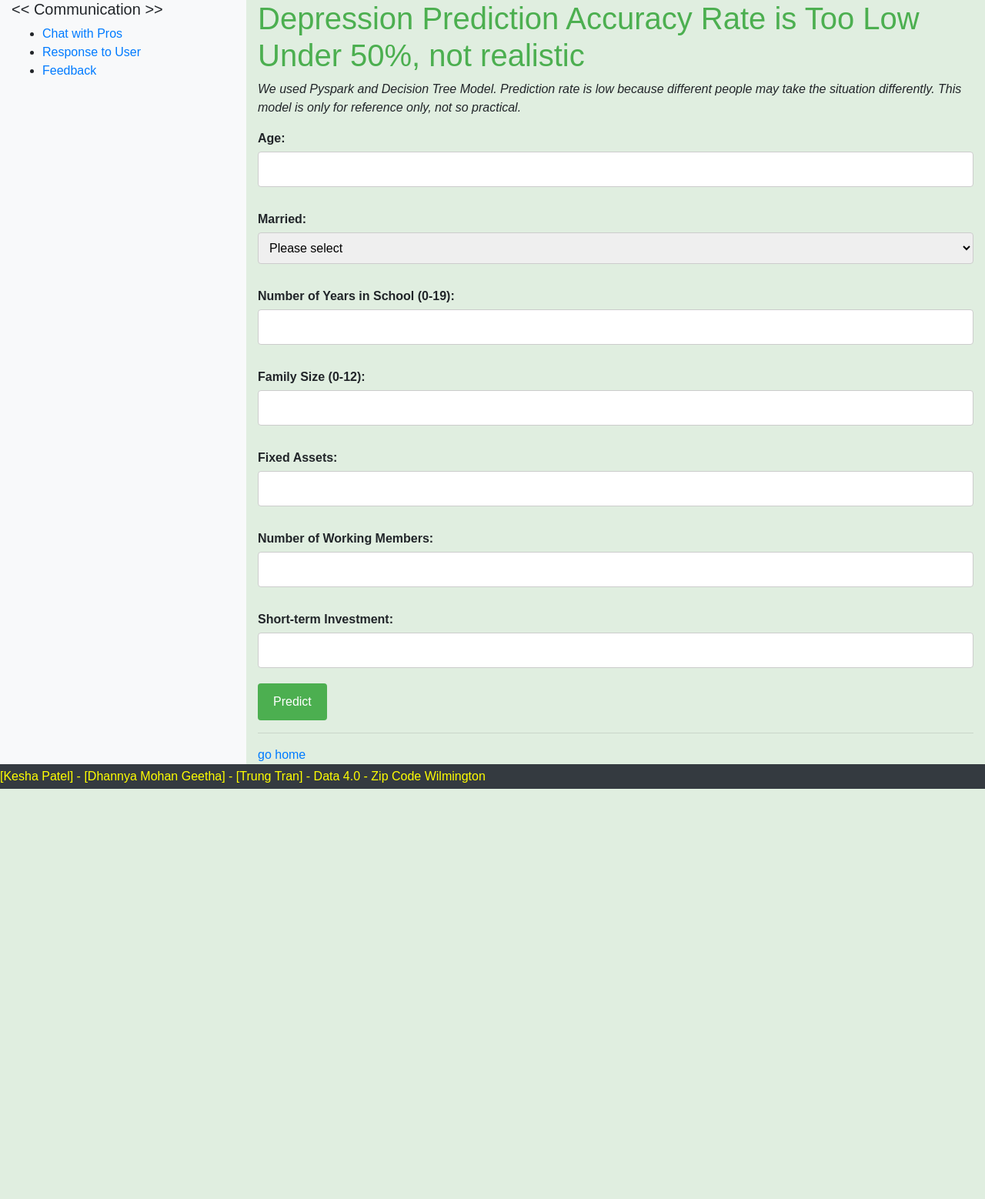
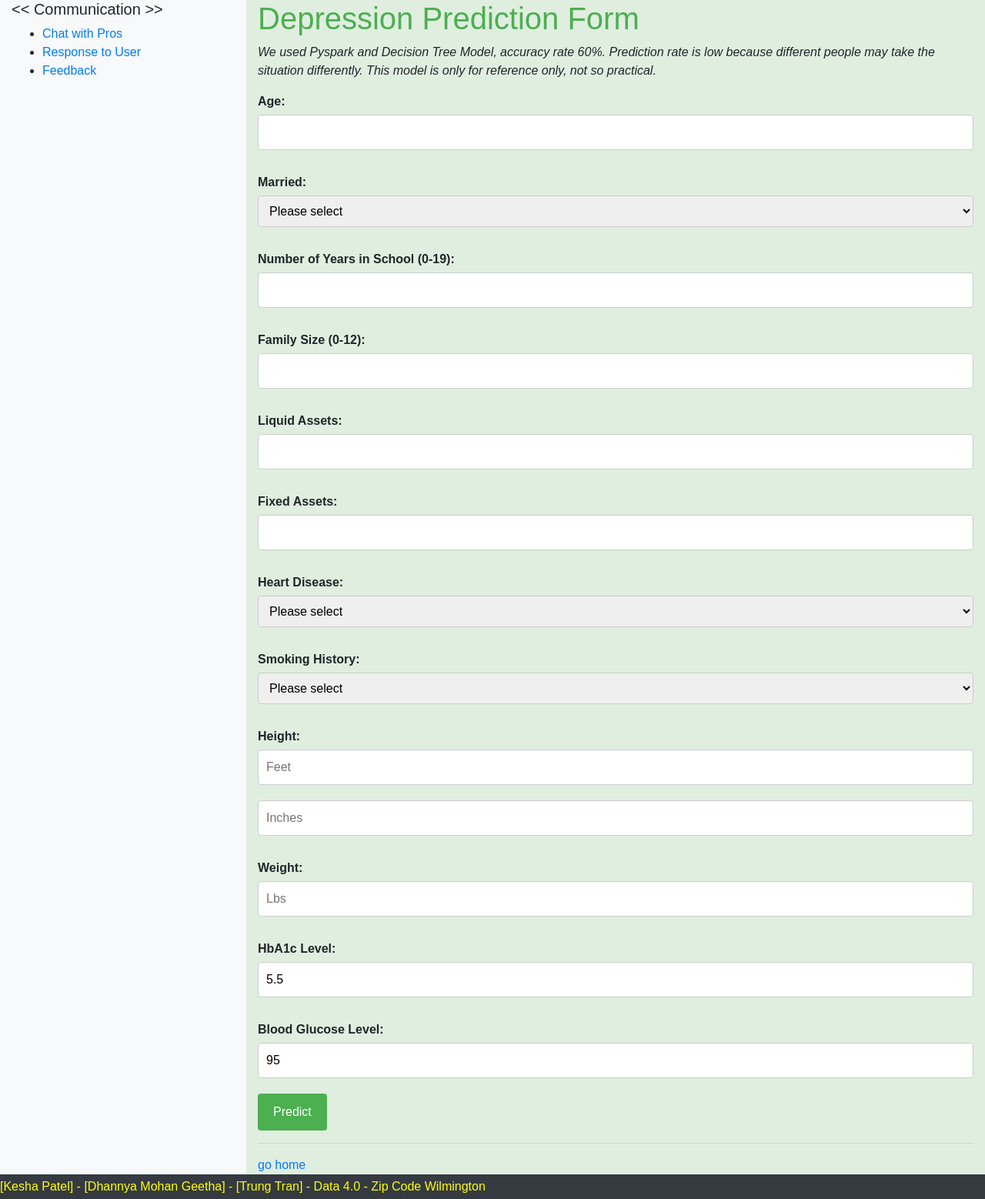
Before and after one commit to Health-Advisor-Machine/Health-Advisor-Machine, a Flask app: page /depression in a window 1280 px wide. Shown: the part 56-1614 px from the top of the page at 77% size. Before the commit the page ends 1081 px from the top, so only its background shows below. Run offline with Flask 3, Linux system fonts and the light colour scheme; parts of the project's set-up code (start-up, migrations or seed data) failed here and were passed over; some libraries are stand-ins or nearby versions.

Commit message:
add comments and feedback fix and some minor changes

```diff
--- a/app.py
+++ b/app.py
@@ -216,7 +216,7 @@ def craziness_results():
 
     return render_template("craziness.html", message=message)
 
-
+# These are the route to navigation bar links where we can find the project details.
 @app.route('/project')
 def project():
     return render_template("project.html")
@@ -232,7 +232,7 @@ producer = KafkaProducer(bootstrap_servers=['localhost:9092'])
 # create Kafka consumer
 consumer = KafkaConsumer('my_topic', bootstrap_servers=['localhost:9092'], auto_offset_reset='latest')
 
-# To start feed back page, where all feedback will be saved to DynamoDB
+#  messages will be saved to DynamoDB
 dynamodb = boto3.resource('dynamodb', region_name='us-east-1')
 table_message = 'final_message'
 # COMMAND IN CLI TO DOWNLOAD FROM DYNAMODB
@@ -240,13 +240,13 @@ table_message = 'final_message'
 
 # Check if table already exists
 existing_tables = list(dynamodb.tables.all())
-if any(table.name == table_message for table in existing_tables):
-    table = dynamodb.Table(table_message)
+if any(table1.name == table_message for table1 in existing_tables):
+    table1 = dynamodb.Table(table_message)
 else:
     # Create comments table
     # DynamoDB is NoSQL, we cannot use SQL to create table
     # These standard code create table in DynamoDB, following Key-Value and Hash function
-    table = dynamodb.create_table(
+    table1 = dynamodb.create_table(
         TableName=table_message,
         KeySchema=[
             {
@@ -266,7 +266,7 @@ else:
         }
     )
     # Wait for table to be created
-    table.meta.client.get_waiter('table_exists').wait(TableName=table_message)
+    table1.meta.client.get_waiter('table_exists').wait(TableName=table_message)
 # This end the block of creating table one DynamoDB if it's not there
 
 
@@ -276,8 +276,8 @@ def kafka_consumer_thread():
         # add message to a list to be rendered on the template
         app.config['MESSAGES'].append(message.value.decode())
 
-        # Add comment to DynamoDB table
-        table.put_item(
+        # Add message to DynamoDB table
+        table1.put_item(
             Item={
                 'message_id': str(time.time()),
                 'message': message
@@ -287,11 +287,11 @@ def kafka_consumer_thread():
 # create a list to store messages
 app.config['MESSAGES'] = []
 
-# start Kafka consumer thread
+# start Kafka consumer thread to receive the messages
 kafka_consumer = threading.Thread(target=kafka_consumer_thread)
 kafka_consumer.start()
 
-
+# route to the chat window
 @app.route('/user1')
 def page1():
     return render_template('page1.html', messages=app.config['MESSAGES'])
@@ -304,12 +304,12 @@ def send_message1():
     producer.send('my_topic', message.encode())
     return redirect(url_for('page1'))
 
-
+# route to chat window 2 for professionals
 @app.route('/user2')
 def page2():
     return render_template('page2.html', messages=app.config['MESSAGES'])
 
-
+# route to handle the user input message and sending it to producer.
 @app.route('/send_message2', methods=['POST'])
 def send_message2():
     message = request.form['message']
--- a/templates/depression.html
+++ b/templates/depression.html
@@ -1,10 +1,10 @@
 {% extends 'layout.html' %}
 
 {% block body %}
-	<h1>Depression Prediction Accuracy Rate is Too Low Under 50%, not realistic</h1>
-	<p><i>We used Pyspark and Decision Tree Model. Prediction rate is low because different people may take
+	<h1>Depression Prediction Form</h1>
+	<p><i>We used Pyspark and Decision Tree Model, accuracy rate 60%. Prediction rate is low because different people may take
     the situation differently. This model is only for reference only, not so practical.  </i></p>
-	<form action="#" method="post">
+	<form action="/depression_results" method="post">
 		<label for="age">Age:</label>
 		<input type="number" id="age" name="age" min="0" max="120" required>
 		<label for="married">Married:</label>
@@ -13,17 +13,46 @@
 			<option value="0">No</option>
 			<option value="1">Yes</option>
 		</select>
+
 		<label for="education_level">Number of Years in School (0-19):</label>
 		<input type="number" id="education_level" name="education_level" min="0" max="19" required>
 		<label for="total_members">Family Size (0-12):</label>
 		<input type="number" id="total_members" name="total_members" min="0" max="12" required>
+        <label for="gained_assets">Liquid Assets:</label>
+		<input type="number" id="gained_assets" name="gained_assets" required>
         <label for="durable_assets">Fixed Assets:</label>
 		<input type="number" id="durable_assets" name="durable_assets" required>
-		<label for="labour_primary">Number of Working Members:</label>
-		<input type="number" id="labour_primary" name="labour_primary" min="0" max="10" required>
-		<label for="no_lasting_investment">Short-term Investment:</label>
-		<input type="number" id="no_lasting_investment" name="no_lasting_investment" required>
 
+
+
+
+
+
+
+		<label for="heart_disease">Heart Disease:</label>
+		<select id="heart_disease" name="heart_disease" required>
+			<option value="">Please select</option>
+			<option value="0">No</option>
+			<option value="1">Yes</option>
+		</select>
+		<label for="smoking_history">Smoking History:</label>
+		<select id="smoking_history" name="smoking_history" required>
+			<option value="">Please select</option>
+			<option value="0">Never</option>
+			<option value="1">No Info</option>
+			<option value="2">Current</option>
+			<option value="3">Former</option>
+		</select>
+		<label for="height">Height:</label>
+  		<input type="number" id="feet" name="feet" min="0" max="12" placeholder="Feet" required>
+  		<input type="number" id="inches" name="inches" min="0" max="11" placeholder="Inches" required>
+		<label for="weight">Weight:</label>
+  		<input type="number" id="weight" name="weight" min="0" placeholder="Lbs" required>
+		<label for="HbA1c_level">HbA1c Level:</label>
+		<input type="number" id="HbA1c_level" name="HbA1c_level" min="0" max="20" step="0.1" value="5.5" required>
+		<label for="blood_glucose_level">Blood Glucose Level:</label>
+		<input type="number" id="blood_glucose_level"
+			name="blood_glucose_level" min="50" max="1000" value="95" required>
 		<input type="submit" value="Predict">
 	</form>
 <hr>
```
Also changed, not shown: 1 other file.
